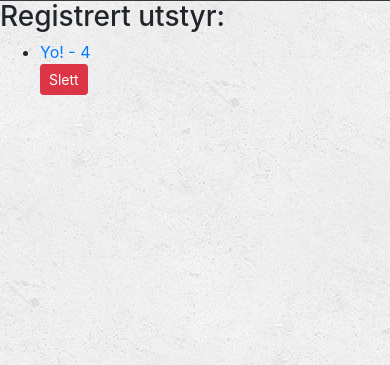
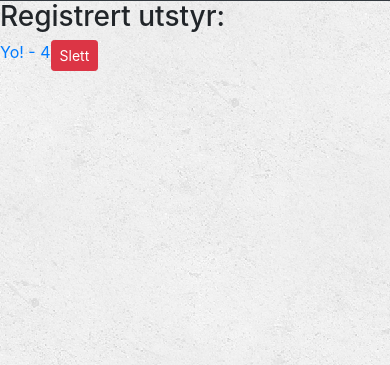
Before and after one commit to mundalm/iomanager, a Django app: page /manageio/ in a window 390 px wide. Shown: the part 55-420 px from the top of the page. Run offline with Django 3.2, Linux system fonts and the light colour scheme; data comes from the database, SQL or seed files in the repository; some libraries are stand-ins or nearby versions.

Commit message:
Restructure index.html

```diff
--- a/manageio/templates/manageio/index.html
+++ b/manageio/templates/manageio/index.html
@@ -1,25 +1,37 @@
 {% extends "manageio/base.html" %}
 {% block title %}IOManager{% endblock %}
 {% block body %}
+    <section>
         {% if all_equipment %}
+            <div class="container">
+                <div class="row">
+                    <div class="col-xs-12">
                         <h3>Registrert utstyr:</h3>
-        <ul>
+                    </div>
+                </div>
                 {% for equipment in all_equipment %}
-            <li>
-                <div><a href="{% url 'manageio:equipment-detail' equipment.id  %}">{{ equipment.name }} - {{ equipment.id }}</a></div>
-                <div>
+                    <div class="row">
+                        <div class="col-xs-10">
+                            <a href="{% url 'manageio:equipment-detail' equipment.id  %}">{{ equipment.name }} - {{ equipment.id }}</a>
+                        </div>
+                        <div class="col-xs-10">
                             <form action="{% url 'manageio:equipment-delete' equipment.id %}" method="POST" style="display: inline;">
                                 {% csrf_token %}
                                 <input type="hidden" name="equipment_id" value="{{ equipment.id }}"/>
-                        <button type="submit" value="Slett" class="btn btn-danger btn-sm">
-                            Slett
-                        </button>
+                                <button type="submit" value="Slett" class="btn btn-danger btn-sm">Slett</button>
                             </form>
                         </div>
-            </li>
+                    </div>
                 {% endfor %}
-        </ul>
+            </div>
         {% else %}
+            <div class="container">
+                <div class="row">
+                    <div class="col-xs-12">
                         <h3>You dont have any Equipment registered!</h3>
+                    </div>
+                </div>
+            </div>
         {% endif %}
+    </section>
 {% endblock %}
```
Lines whose indentation alone changed are shown as unchanged.
